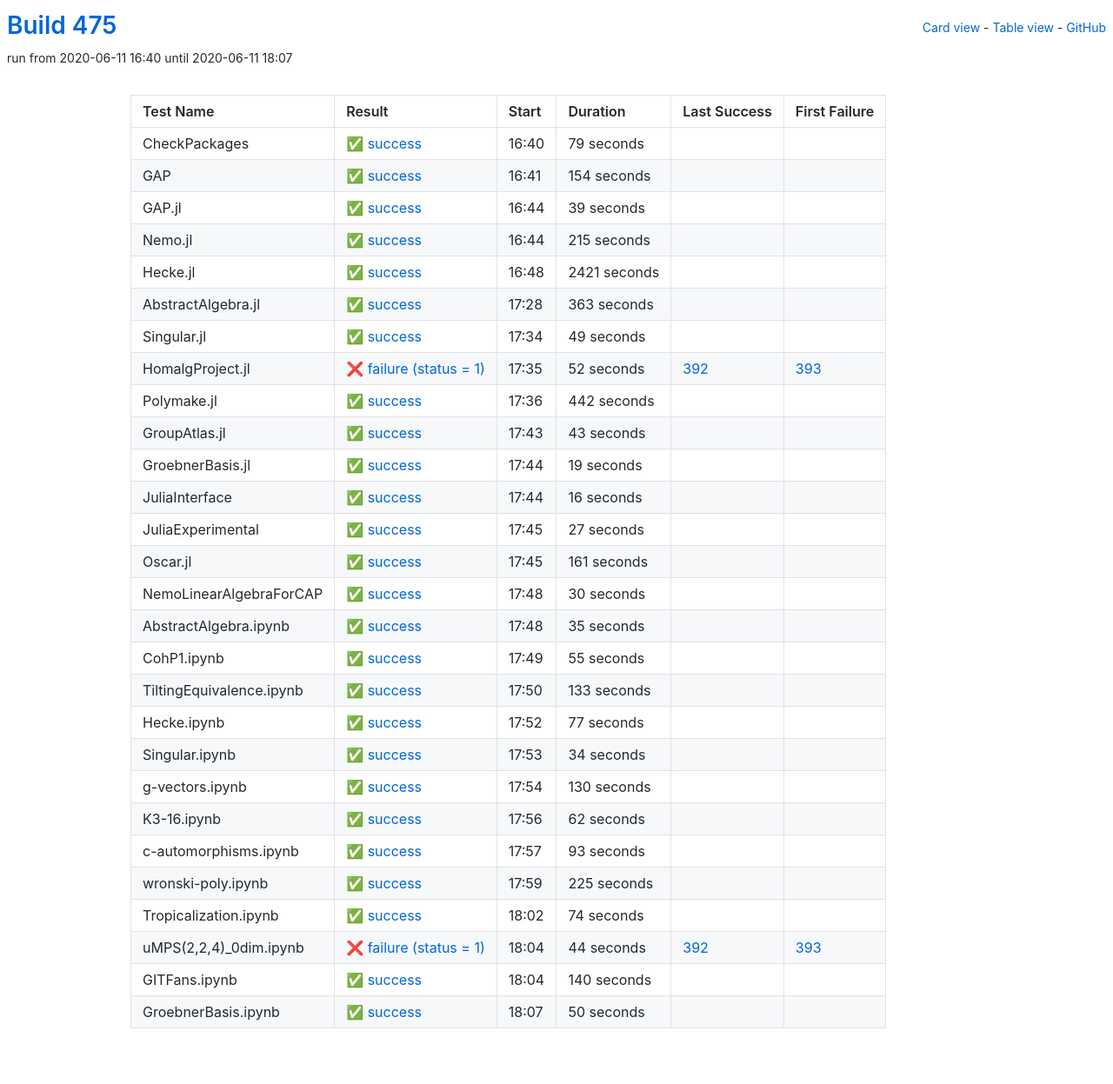
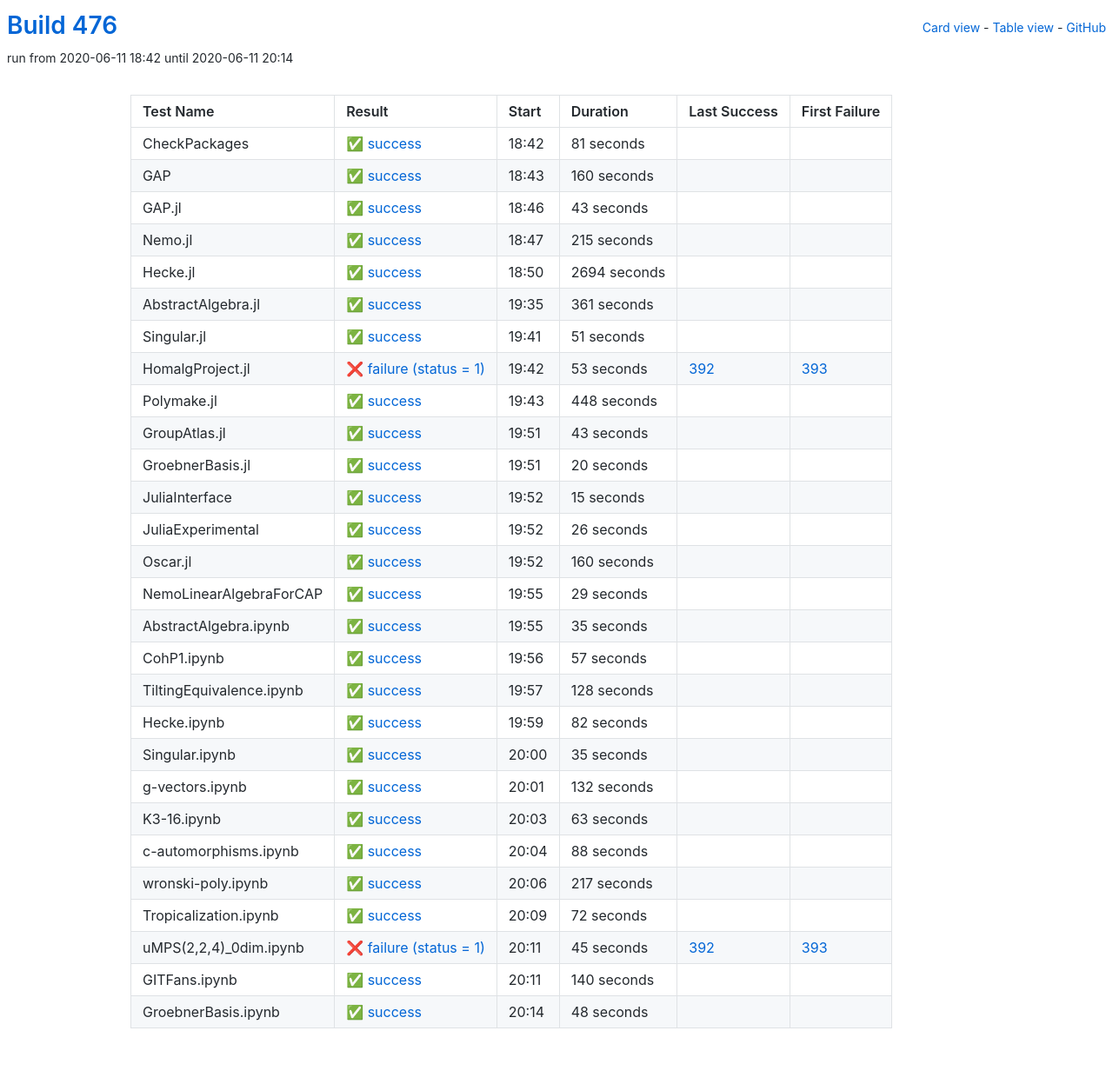
Before and after one commit to oscar-system/oscar-ci-status-1.4, a Jekyll site: the page built from table.html, in a window 1280 px wide. Shown: the whole page at 87% size. Built offline with Jekyll 4.4.1, drawn with Linux system fonts in a browser that asks for light colours.

Commit message:
Build #476

```diff
--- a/_data/ci.yml
+++ b/_data/ci.yml
@@ -1,6 +1,6 @@
 ---
-build: 475
-build_url: https://oscarci.mathematik.uni-kl.de/job/oscar-julia-1.4/475/
+build: 476
+build_url: https://oscarci.mathematik.uni-kl.de/job/oscar-julia-1.4/476/
 job: oscar-julia-1.4
 organization: oscar-system
 repo: oscar-ci-status-1.4
@@ -8,44 +8,44 @@ repourl: https://github.com/oscar-system/oscar-ci-status-1.4
 tests:
 - name: CheckPackages
   id: checkpackages
-  log: https://oscarci.mathematik.uni-kl.de/job/oscar-julia-1.4/475/artifact/logs/build-475/CheckPackages.log
-  start: 2020-06-11 16:40
+  log: https://oscarci.mathematik.uni-kl.de/job/oscar-julia-1.4/476/artifact/logs/build-476/CheckPackages.log
+  start: 2020-06-11 18:42
   success: true
   exitcode: 0
   status: success
-  duration: 79
+  duration: 81
   last_success: false
   last_success_url:
   first_failure: false
   first_failure_url:
 - name: GAP
   id: gap
-  log: https://oscarci.mathematik.uni-kl.de/job/oscar-julia-1.4/475/artifact/logs/build-475/GAP.log
-  start: 2020-06-11 16:41
+  log: https://oscarci.mathematik.uni-kl.de/job/oscar-julia-1.4/476/artifact/logs/build-476/GAP.log
+  start: 2020-06-11 18:43
   success: true
   exitcode: 0
   status: success
-  duration: 154
+  duration: 160
   last_success: false
   last_success_url:
   first_failure: false
   first_failure_url:
 - name: GAP.jl
   id: gap-jl
-  log: https://oscarci.mathematik.uni-kl.de/job/oscar-julia-1.4/475/artifact/logs/build-475/GAP.jl.log
-  start: 2020-06-11 16:44
+  log: https://oscarci.mathematik.uni-kl.de/job/oscar-julia-1.4/476/artifact/logs/build-476/GAP.jl.log
+  start: 2020-06-11 18:46
   success: true
   exitcode: 0
   status: success
-  duration: 39
+  duration: 43
   last_success: false
   last_success_url:
   first_failure: false
   first_failure_url:
 - name: Nemo.jl
   id: nemo-jl
-  log: https://oscarci.mathematik.uni-kl.de/job/oscar-julia-1.4/475/artifact/logs/build-475/Nemo.jl.log
-  start: 2020-06-11 16:44
+  log: https://oscarci.mathematik.uni-kl.de/job/oscar-julia-1.4/476/artifact/logs/build-476/Nemo.jl.log
+  start: 2020-06-11 18:47
   success: true
   exitcode: 0
   status: success
@@ -56,68 +56,68 @@ tests:
   first_failure_url:
 - name: Hecke.jl
   id: hecke-jl
-  log: https://oscarci.mathematik.uni-kl.de/job/oscar-julia-1.4/475/artifact/logs/build-475/Hecke.jl.log
-  start: 2020-06-11 16:48
+  log: https://oscarci.mathematik.uni-kl.de/job/oscar-julia-1.4/476/artifact/logs/build-476/Hecke.jl.log
+  start: 2020-06-11 18:50
   success: true
   exitcode: 0
   status: success
-  duration: 2421
+  duration: 2694
   last_success: false
   last_success_url:
   first_failure: false
   first_failure_url:
 - name: AbstractAlgebra.jl
   id: abstractalgebra-jl
-  log: https://oscarci.mathematik.uni-kl.de/job/oscar-julia-1.4/475/artifact/logs/build-475/AbstractAlgebra.jl.log
-  start: 2020-06-11 17:28
+  log: https://oscarci.mathematik.uni-kl.de/job/oscar-julia-1.4/476/artifact/logs/build-476/AbstractAlgebra.jl.log
+  start: 2020-06-11 19:35
   success: true
   exitcode: 0
   status: success
-  duration: 363
+  duration: 361
   last_success: false
   last_success_url:
   first_failure: false
   first_failure_url:
 - name: Singular.jl
   id: singular-jl
-  log: https://oscarci.mathematik.uni-kl.de/job/oscar-julia-1.4/475/artifact/logs/build-475/Singular.jl.log
-  start: 2020-06-11 17:34
+  log: https://oscarci.mathematik.uni-kl.de/job/oscar-julia-1.4/476/artifact/logs/build-476/Singular.jl.log
+  start: 2020-06-11 19:41
   success: true
   exitcode: 0
   status: success
-  duration: 49
+  duration: 51
   last_success: false
   last_success_url:
   first_failure: false
   first_failure_url:
 - name: HomalgProject.jl
   id: homalgproject-jl
-  log: https://oscarci.mathematik.uni-kl.de/job/oscar-julia-1.4/475/artifact/logs/build-475/HomalgProject.jl.log
-  start: 2020-06-11 17:35
+  log: https://oscarci.mathematik.uni-kl.de/job/oscar-julia-1.4/476/artifact/logs/build-476/HomalgProject.jl.log
+  start: 2020-06-11 19:42
   success: false
   exitcode: 1
   status: failure
-  duration: 52
+  duration: 53
   last_success: 392
   last_success_url: https://oscarci.mathematik.uni-kl.de/job/oscar-julia-1.4/392/
   first_failure: 393
   first_failure_url: https://oscarci.mathematik.uni-kl.de/job/oscar-julia-1.4/393/
 - name: Polymake.jl
   id: polymake-jl
-  log: https://oscarci.mathematik.uni-kl.de/job/oscar-julia-1.4/475/artifact/logs/build-475/Polymake.jl.log
-  start: 2020-06-11 17:36
+  log: https://oscarci.mathematik.uni-kl.de/job/oscar-julia-1.4/476/artifact/logs/build-476/Polymake.jl.log
+  start: 2020-06-11 19:43
   success: true
   exitcode: 0
   status: success
-  duration: 442
+  duration: 448
   last_success: false
   last_success_url:
   first_failure: false
   first_failure_url:
 - name: GroupAtlas.jl
   id: groupatlas-jl
-  log: https://oscarci.mathematik.uni-kl.de/job/oscar-julia-1.4/475/artifact/logs/build-475/GroupAtlas.jl.log
-  start: 2020-06-11 17:43
+  log: https://oscarci.mathematik.uni-kl.de/job/oscar-julia-1.4/476/artifact/logs/build-476/GroupAtlas.jl.log
+  start: 2020-06-11 19:51
   success: true
   exitcode: 0
   status: success
@@ -128,68 +128,68 @@ tests:
   first_failure_url:
 - name: GroebnerBasis.jl
   id: groebnerbasis-jl
-  log: https://oscarci.mathematik.uni-kl.de/job/oscar-julia-1.4/475/artifact/logs/build-475/GroebnerBasis.jl.log
-  start: 2020-06-11 17:44
+  log: https://oscarci.mathematik.uni-kl.de/job/oscar-julia-1.4/476/artifact/logs/build-476/GroebnerBasis.jl.log
+  start: 2020-06-11 19:51
   success: true
   exitcode: 0
   status: success
-  duration: 19
+  duration: 20
   last_success: false
   last_success_url:
   first_failure: false
   first_failure_url:
 - name: JuliaInterface
   id: juliainterface
-  log: https://oscarci.mathematik.uni-kl.de/job/oscar-julia-1.4/475/artifact/logs/build-475/JuliaInterface.log
-  start: 2020-06-11 17:44
+  log: https://oscarci.mathematik.uni-kl.de/job/oscar-julia-1.4/476/artifact/logs/build-476/JuliaInterface.log
+  start: 2020-06-11 19:52
   success: true
   exitcode: 0
   status: success
-  duration: 16
+  duration: 15
   last_success: false
   last_success_url:
   first_failure: false
   first_failure_url:
 - name: JuliaExperimental
   id: juliaexperimental
-  log: https://oscarci.mathematik.uni-kl.de/job/oscar-julia-1.4/475/artifact/logs/build-475/JuliaExperimental.log
-  start: 2020-06-11 17:45
+  log: https://oscarci.mathematik.uni-kl.de/job/oscar-julia-1.4/476/artifact/logs/build-476/JuliaExperimental.log
+  start: 2020-06-11 19:52
   success: true
   exitcode: 0
   status: success
-  duration: 27
+  duration: 26
   last_success: false
   last_success_url:
   first_failure: false
   first_failure_url:
 - name: Oscar.jl
   id: oscar-jl
-  log: https://oscarci.mathematik.uni-kl.de/job/oscar-julia-1.4/475/artifact/logs/build-475/Oscar.jl.log
-  start: 2020-06-11 17:45
+  log: https://oscarci.mathematik.uni-kl.de/job/oscar-julia-1.4/476/artifact/logs/build-476/Oscar.jl.log
+  start: 2020-06-11 19:52
   success: true
   exitcode: 0
   status: success
-  duration: 161
+  duration: 160
   last_success: false
   last_success_url:
   first_failure: false
   first_failure_url:
 - name: NemoLinearAlgebraForCAP
   id: nemolinearalgebraforcap
-  log: https://oscarci.mathematik.uni-kl.de/job/oscar-julia-1.4/475/artifact/logs/build-475/NemoLinearAlgebraForCAP.log
-  start: 2020-06-11 17:48
+  log: https://oscarci.mathematik.uni-kl.de/job/oscar-julia-1.4/476/artifact/logs/build-476/NemoLinearAlgebraForCAP.log
+  start: 2020-06-11 19:55
   success: true
   exitcode: 0
   status: success
-  duration: 30
+  duration: 29
   last_success: false
   last_success_url:
   first_failure: false
   first_failure_url:
 - name: AbstractAlgebra.ipynb
   id: abstractalgebra-ipynb
-  log: https://oscarci.mathematik.uni-kl.de/job/oscar-julia-1.4/475/artifact/logs/build-475/AbstractAlgebra.ipynb.log
-  start: 2020-06-11 17:48
+  log: https://oscarci.mathematik.uni-kl.de/job/oscar-julia-1.4/476/artifact/logs/build-476/AbstractAlgebra.ipynb.log
+  start: 2020-06-11 19:55
   success: true
   exitcode: 0
   status: success
@@ -200,128 +200,128 @@ tests:
   first_failure_url:
 - name: CohP1.ipynb
   id: cohp1-ipynb
-  log: https://oscarci.mathematik.uni-kl.de/job/oscar-julia-1.4/475/artifact/logs/build-475/CohP1.ipynb.log
-  start: 2020-06-11 17:49
+  log: https://oscarci.mathematik.uni-kl.de/job/oscar-julia-1.4/476/artifact/logs/build-476/CohP1.ipynb.log
+  start: 2020-06-11 19:56
   success: true
   exitcode: 0
   status: success
-  duration: 55
+  duration: 57
   last_success: false
   last_success_url:
   first_failure: false
   first_failure_url:
 - name: TiltingEquivalence.ipynb
   id: tiltingequivalence-ipynb
-  log: https://oscarci.mathematik.uni-kl.de/job/oscar-julia-1.4/475/artifact/logs/build-475/TiltingEquivalence.ipynb.log
-  start: 2020-06-11 17:50
+  log: https://oscarci.mathematik.uni-kl.de/job/oscar-julia-1.4/476/artifact/logs/build-476/TiltingEquivalence.ipynb.log
+  start: 2020-06-11 19:57
   success: true
   exitcode: 0
   status: success
-  duration: 133
+  duration: 128
   last_success: false
   last_success_url:
   first_failure: false
   first_failure_url:
 - name: Hecke.ipynb
   id: hecke-ipynb
-  log: https://oscarci.mathematik.uni-kl.de/job/oscar-julia-1.4/475/artifact/logs/build-475/Hecke.ipynb.log
-  start: 2020-06-11 17:52
+  log: https://oscarci.mathematik.uni-kl.de/job/oscar-julia-1.4/476/artifact/logs/build-476/Hecke.ipynb.log
+  start: 2020-06-11 19:59
   success: true
   exitcode: 0
   status: success
-  duration: 77
+  duration: 82
   last_success: false
   last_success_url:
   first_failure: false
   first_failure_url:
 - name: Singular.ipynb
   id: singular-ipynb
-  log: https://oscarci.mathematik.uni-kl.de/job/oscar-julia-1.4/475/artifact/logs/build-475/Singular.ipynb.log
-  start: 2020-06-11 17:53
+  log: https://oscarci.mathematik.uni-kl.de/job/oscar-julia-1.4/476/artifact/logs/build-476/Singular.ipynb.log
+  start: 2020-06-11 20:00
   success: true
   exitcode: 0
   status: success
-  duration: 34
+  duration: 35
   last_success: false
   last_success_url:
   first_failure: false
   first_failure_url:
 - name: g-vectors.ipynb
   id: g-vectors-ipynb
-  log: https://oscarci.mathematik.uni-kl.de/job/oscar-julia-1.4/475/artifact/logs/build-475/g-vectors.ipynb.log
-  start: 2020-06-11 17:54
+  log: https://oscarci.mathematik.uni-kl.de/job/oscar-julia-1.4/476/artifact/logs/build-476/g-vectors.ipynb.log
+  start: 2020-06-11 20:01
   success: true
   exitcode: 0
   status: success
-  duration: 130
+  duration: 132
   last_success: false
   last_success_url:
   first_failure: false
   first_failure_url:
 - name: K3-16.ipynb
   id: k3-16-ipynb
-  log: https://oscarci.mathematik.uni-kl.de/job/oscar-julia-1.4/475/artifact/logs/build-475/K3-16.ipynb.log
-  start: 2020-06-11 17:56
+  log: https://oscarci.mathematik.uni-kl.de/job/oscar-julia-1.4/476/artifact/logs/build-476/K3-16.ipynb.log
+  start: 2020-06-11 20:03
   success: true
   exitcode: 0
   status: success
-  duration: 62
+  duration: 63
   last_success: false
   last_success_url:
   first_failure: false
   first_failure_url:
 - name: c-automorphisms.ipynb
   id: c-automorphisms-ipynb
-  log: https://oscarci.mathematik.uni-kl.de/job/oscar-julia-1.4/475/artifact/logs/build-475/c-automorphisms.ipynb.log
-  start: 2020-06-11 17:57
+  log: https://oscarci.mathematik.uni-kl.de/job/oscar-julia-1.4/476/artifact/logs/build-476/c-automorphisms.ipynb.log
+  start: 2020-06-11 20:04
   success: true
   exitcode: 0
   status: success
-  duration: 93
+  duration: 88
   last_success: false
   last_success_url:
   first_failure: false
   first_failure_url:
 - name: wronski-poly.ipynb
   id: wronski-poly-ipynb
-  log: https://oscarci.mathematik.uni-kl.de/job/oscar-julia-1.4/475/artifact/logs/build-475/wronski-poly.ipynb.log
-  start: 2020-06-11 17:59
+  log: https://oscarci.mathematik.uni-kl.de/job/oscar-julia-1.4/476/artifact/logs/build-476/wronski-poly.ipynb.log
+  start: 2020-06-11 20:06
   success: true
   exitcode: 0
   status: success
-  duration: 225
+  duration: 217
   last_success: false
   last_success_url:
   first_failure: false
   first_failure_url:
 - name: Tropicalization.ipynb
   id: tropicalization-ipynb
-  log: https://oscarci.mathematik.uni-kl.de/job/oscar-julia-1.4/475/artifact/logs/build-475/Tropicalization.ipynb.log
-  start: 2020-06-11 18:02
+  log: https://oscarci.mathematik.uni-kl.de/job/oscar-julia-1.4/476/artifact/logs/build-476/Tropicalization.ipynb.log
+  start: 2020-06-11 20:09
   success: true
   exitcode: 0
   status: success
-  duration: 74
+  duration: 72
   last_success: false
   last_success_url:
   first_failure: false
   first_failure_url:
 - name: uMPS(2,2,4)_0dim.ipynb
   id: umps-2-2-4-0dim-ipynb
-  log: https://oscarci.mathematik.uni-kl.de/job/oscar-julia-1.4/475/artifact/logs/build-475/uMPS-2-2-4-_0dim.ipynb.log
-  start: 2020-06-11 18:04
+  log: https://oscarci.mathematik.uni-kl.de/job/oscar-julia-1.4/476/artifact/logs/build-476/uMPS-2-2-4-_0dim.ipynb.log
+  start: 2020-06-11 20:11
   success: false
   exitcode: 1
   status: failure
-  duration: 44
+  duration: 45
   last_success: 392
   last_success_url: https://oscarci.mathematik.uni-kl.de/job/oscar-julia-1.4/392/
   first_failure: 393
   first_failure_url: https://oscarci.mathematik.uni-kl.de/job/oscar-julia-1.4/393/
 - name: GITFans.ipynb
   id: gitfans-ipynb
-  log: https://oscarci.mathematik.uni-kl.de/job/oscar-julia-1.4/475/artifact/logs/build-475/GITFans.ipynb.log
-  start: 2020-06-11 18:04
+  log: https://oscarci.mathematik.uni-kl.de/job/oscar-julia-1.4/476/artifact/logs/build-476/GITFans.ipynb.log
+  start: 2020-06-11 20:11
   success: true
   exitcode: 0
   status: success
@@ -332,12 +332,12 @@ tests:
   first_failure_url:
 - name: GroebnerBasis.ipynb
   id: groebnerbasis-ipynb
-  log: https://oscarci.mathematik.uni-kl.de/job/oscar-julia-1.4/475/artifact/logs/build-475/GroebnerBasis.ipynb.log
-  start: 2020-06-11 18:07
+  log: https://oscarci.mathematik.uni-kl.de/job/oscar-julia-1.4/476/artifact/logs/build-476/GroebnerBasis.ipynb.log
+  start: 2020-06-11 20:14
   success: true
   exitcode: 0
   status: success
-  duration: 50
+  duration: 48
   last_success: false
   last_success_url:
   first_failure: false
```
Also changed, not shown: README.md.
